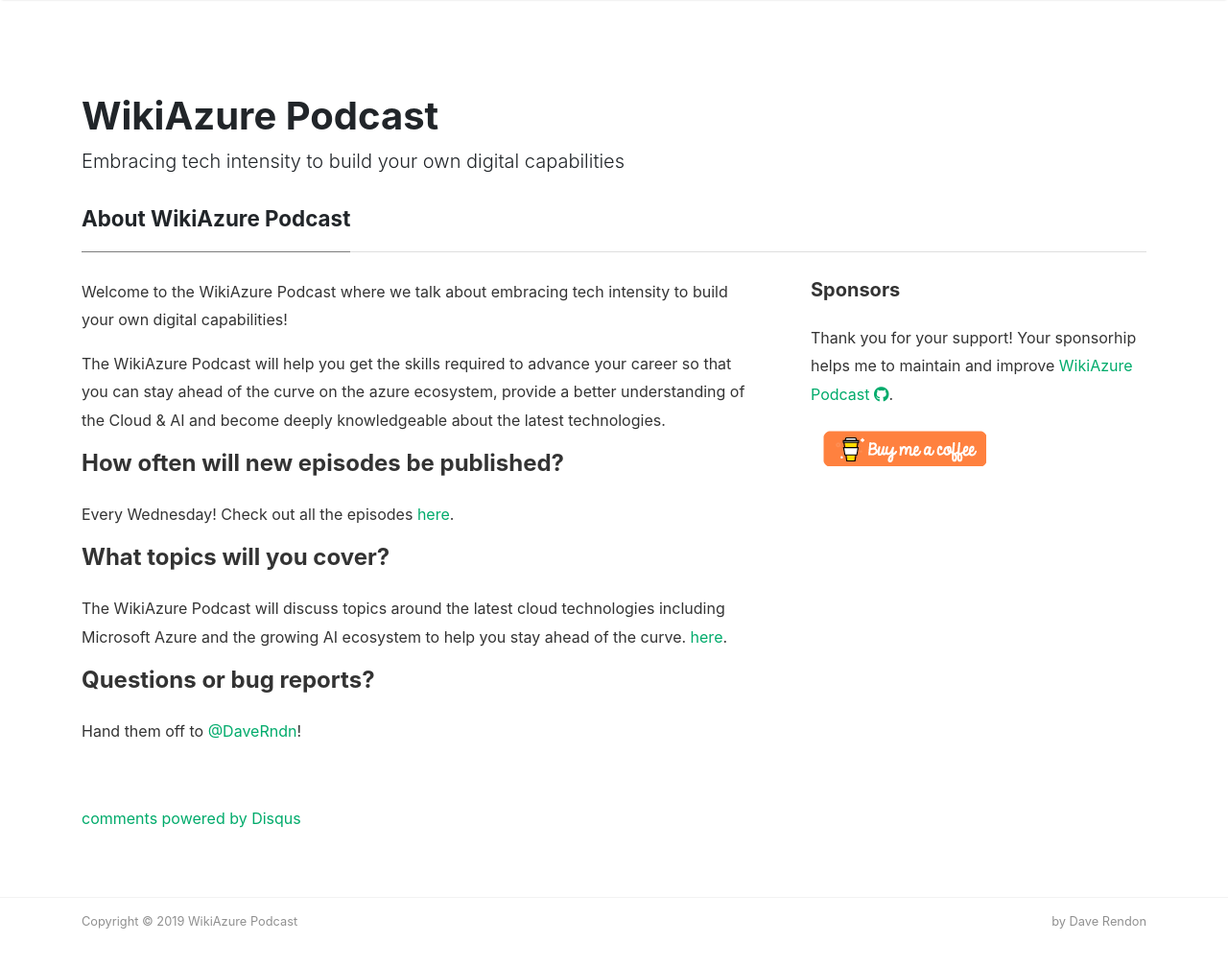
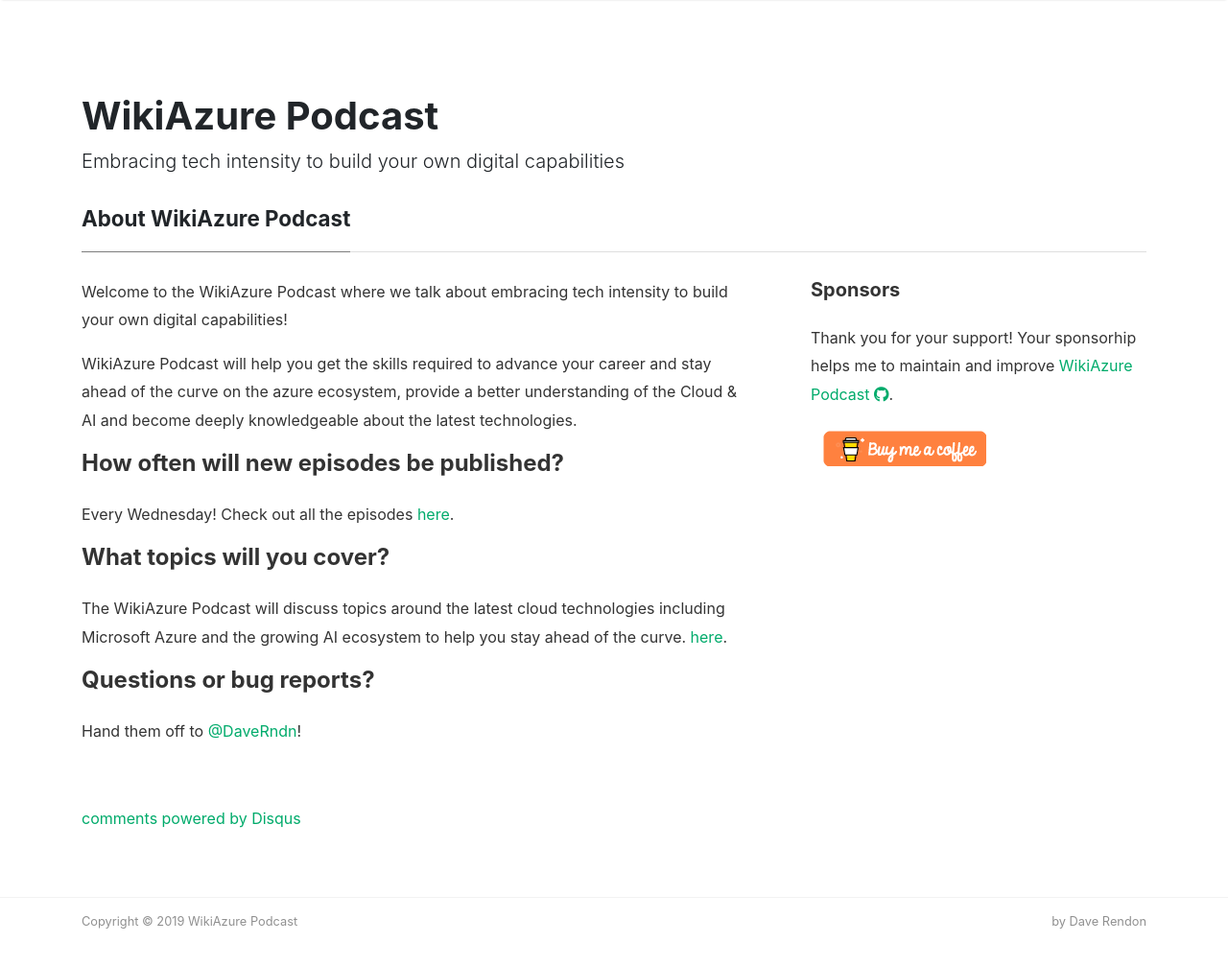
Before and after one commit to daveRendon/wikiazure-podcast, a Jekyll site: the page built from _pages/about.md, in a window 1280 px wide and 1044 px high. Shown: the top 1007 px of the window at 96% size. Built offline with Jekyll 4.4.1, drawn with Linux system fonts in a browser that asks for light colours; nearby versions of some CDN libraries; comment, search, counter and statistics services are not loaded.

Commit message:
update about

```diff
--- a/_pages/about.md
+++ b/_pages/about.md
@@ -10,7 +10,7 @@
 
 <p>Welcome to the WikiAzure Podcast where we talk about embracing tech intensity to build your own digital capabilities!</p>
 
-<p>The WikiAzure Podcast will help you get the skills required to advance your career so that you can stay ahead of the curve on the azure ecosystem, provide a better understanding of the Cloud & AI and become deeply knowledgeable about the latest technologies. </p>
+<p>WikiAzure Podcast will help you get the skills required to advance your career and stay ahead of the curve on the azure ecosystem, provide a better understanding of the Cloud & AI and become deeply knowledgeable about the latest technologies.</p>
 
 
 <h4>How often will new episodes be published?</h4>
```
